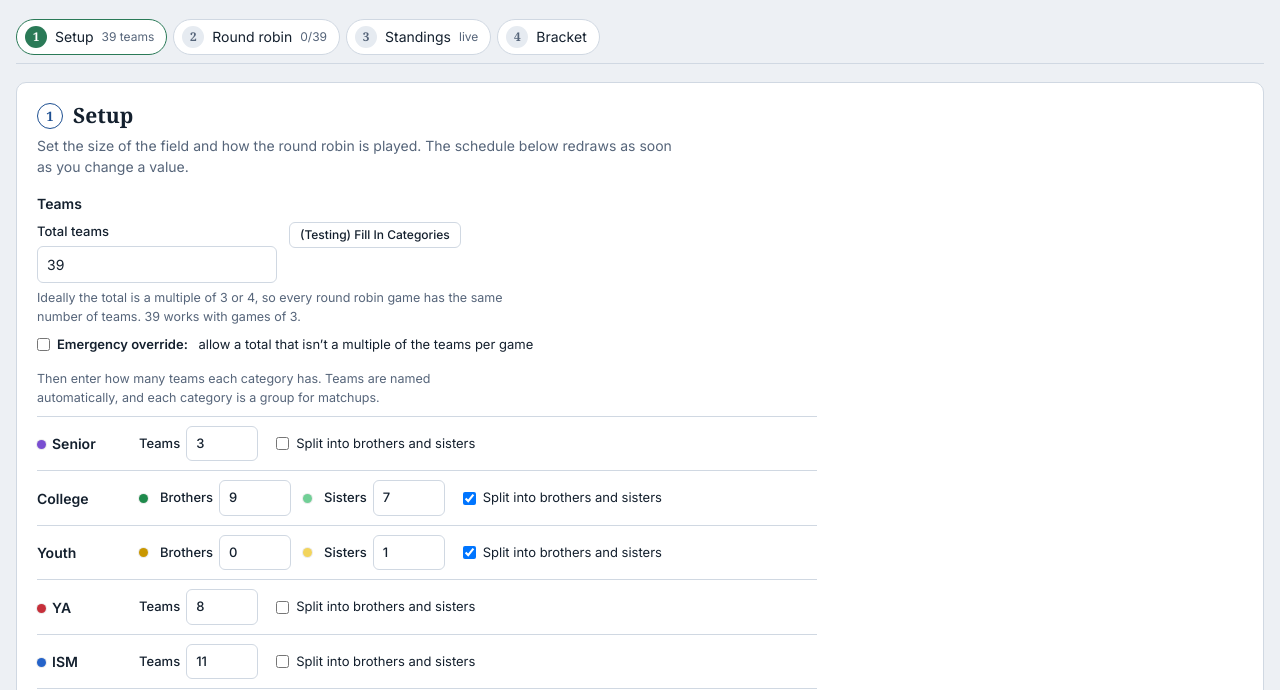
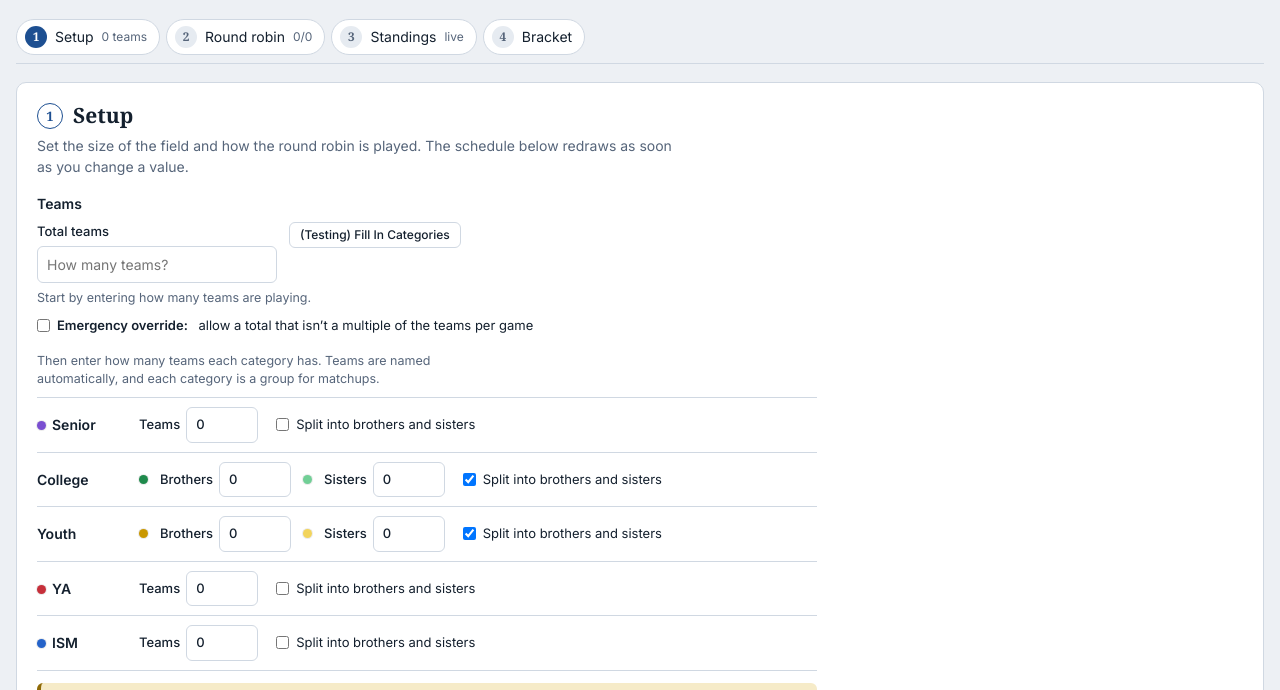
Before and after one commit to siyounghwang/yut, a plain HTML site: page index.html in a window 1280 px wide. Shown: the part 99-789 px from the top of the page. Drawn offline with Linux system fonts and the light colour scheme.

Commit message:
Add files via upload

```diff
--- a/index.html
+++ b/index.html
@@ -867,7 +867,7 @@ function load(){
     var raw=localStorage.getItem(KEY);
     if(raw)return mergeState(JSON.parse(raw));
   }catch(e){}
-  return defaultState();
+  return blankState();
 }
 function mergeState(p){
   var d=defaultState(),s=Object.assign(d,p);
```
